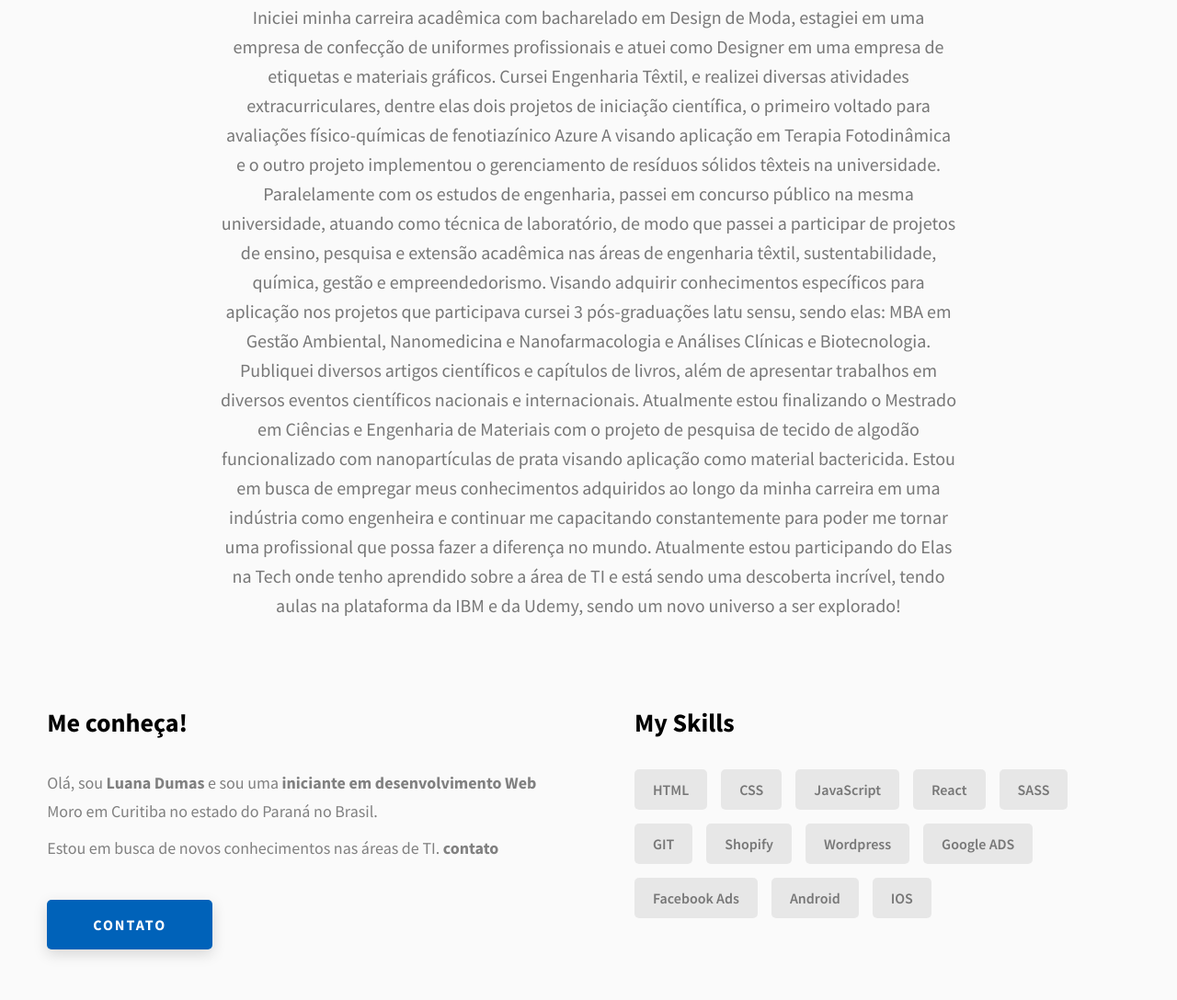
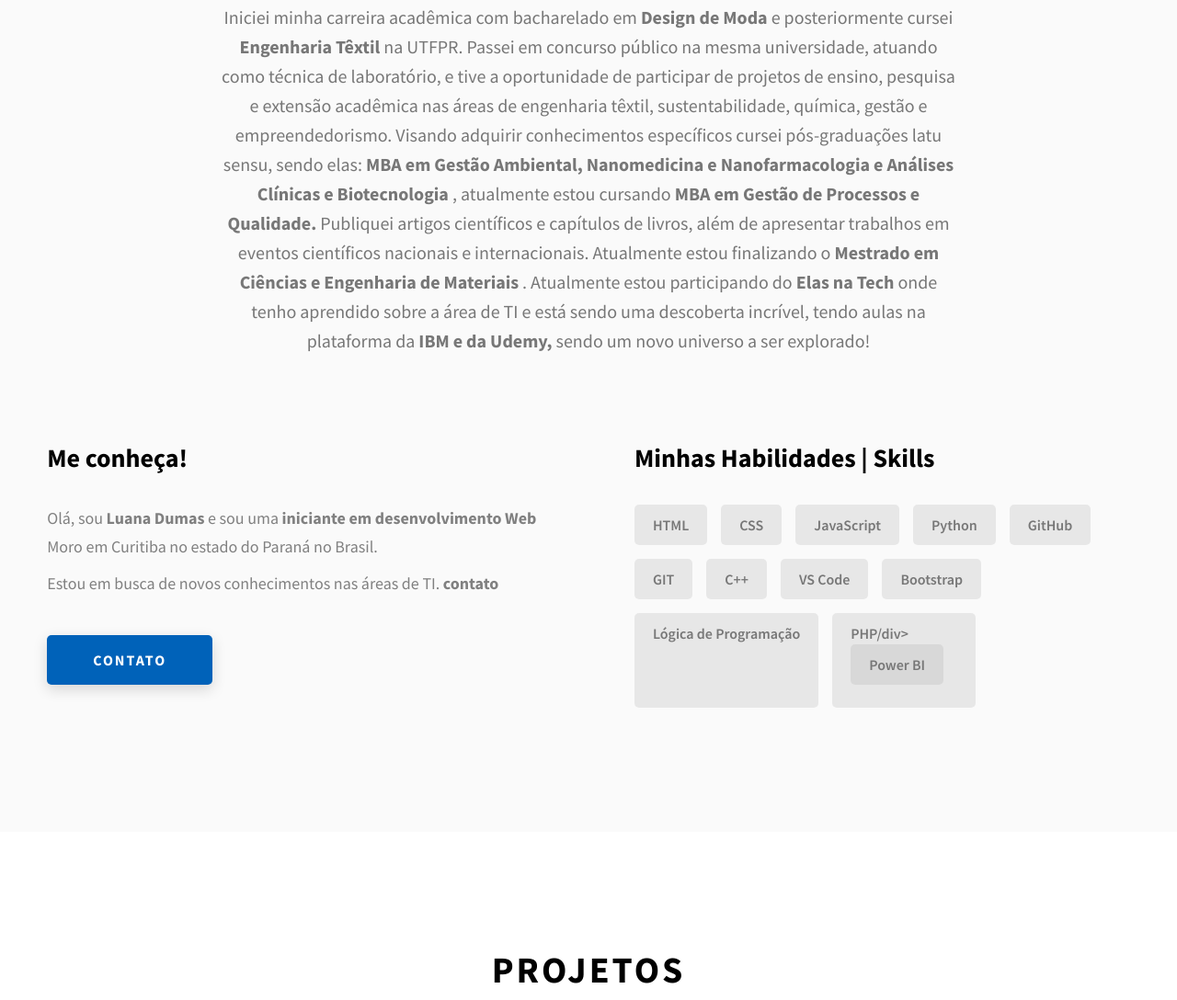
Before and after one commit to LuanaDumas/Portfolio, a website: page index.html in a window 1280 px wide. Shown: the part 1012-2100 px from the top of the page at 92% size. Drawn offline with Linux system fonts and the light colour scheme.

Commit message:
Update index.html

```diff
--- a/index.html
+++ b/index.html
@@ -153,13 +153,11 @@
         <h2 class="heading heading-sec heading-sec__mb-med">
           <span class="heading-sec__main">Sobre mim</span>
           <span class="heading-sec__sub">
-            Iniciei minha carreira acadêmica com bacharelado em Design de Moda, estagiei em uma empresa de confecção de uniformes profissionais e atuei como Designer em uma empresa de etiquetas e materiais gráficos.
-Cursei Engenharia Têxtil, e realizei diversas atividades extracurriculares, dentre elas dois projetos de iniciação científica, o primeiro voltado para avaliações físico-químicas de fenotiazínico Azure A visando aplicação em Terapia Fotodinâmica e o outro projeto implementou o gerenciamento de resíduos sólidos têxteis na universidade.
-Paralelamente com os estudos de engenharia, passei em concurso público na mesma universidade, atuando como técnica de laboratório, de modo que passei a participar de projetos de ensino, pesquisa e extensão acadêmica nas áreas de engenharia têxtil, sustentabilidade, química, gestão e empreendedorismo.
-Visando adquirir conhecimentos específicos para aplicação nos projetos que participava cursei 3 pós-graduações latu sensu, sendo elas: MBA em Gestão Ambiental, Nanomedicina e Nanofarmacologia e Análises Clínicas e Biotecnologia. Publiquei diversos artigos científicos e capítulos de livros, além de apresentar trabalhos em diversos eventos científicos nacionais e internacionais.
-Atualmente estou finalizando o Mestrado em Ciências e Engenharia de Materiais com o projeto de pesquisa de tecido de algodão funcionalizado com nanopartículas de prata visando aplicação como material bactericida.
-Estou em busca de empregar meus conhecimentos adquiridos ao longo da minha carreira em uma indústria como engenheira e continuar me capacitando constantemente para poder me tornar uma profissional que possa fazer a diferença no mundo.
-            Atualmente estou participando do Elas na Tech onde tenho aprendido sobre a área de TI e está sendo uma descoberta incrível, tendo aulas na plataforma da IBM e da Udemy, sendo um novo universo a ser explorado!
+            Iniciei minha carreira acadêmica com bacharelado em <strong> Design de Moda </strong> e posteriormente cursei <strong> Engenharia Têxtil </strong> na UTFPR. Passei em concurso público na mesma universidade, atuando como técnica de laboratório, e tive a oportunidade de participar de projetos de ensino, pesquisa e extensão acadêmica nas áreas de engenharia têxtil, sustentabilidade, química, gestão e empreendedorismo.
+Visando adquirir conhecimentos específicos cursei pós-graduações latu sensu, sendo elas: <strong> MBA em Gestão Ambiental, Nanomedicina e Nanofarmacologia e Análises Clínicas e Biotecnologia </strong>, atualmente estou cursando <strong> MBA em Gestão de Processos e Qualidade.</strong>
+            Publiquei artigos científicos e capítulos de livros, além de apresentar trabalhos em eventos científicos nacionais e internacionais.
+Atualmente estou finalizando o <strong> Mestrado em Ciências e Engenharia de Materiais </strong>.
+            Atualmente estou participando do <strong> Elas na Tech </strong> onde tenho aprendido sobre a área de TI e está sendo uma descoberta incrível, tendo aulas na plataforma da <strong> IBM e da Udemy,</strong> sendo um novo universo a ser explorado!
           </span>
         </h2>
         <div class="about__content">
@@ -180,20 +178,20 @@ Estou em busca de empregar meus conhecimentos adquiridos ao longo da minha carre
             >
           </div>
           <div class="about__content-skills">
-            <h3 class="about__content-title">My Skills</h3>
+            <h3 class="about__content-title">Minhas Habilidades | Skills</h3>
             <div class="skills">
               <div class="skills__skill">HTML</div>
               <div class="skills__skill">CSS</div>
               <div class="skills__skill">JavaScript</div>
-              <div class="skills__skill">React</div>
-              <div class="skills__skill">SASS</div>
+              <div class="skills__skill">Python</div>
+              <div class="skills__skill">GitHub</div>
               <div class="skills__skill">GIT</div>
-              <div class="skills__skill">Shopify</div>
-              <div class="skills__skill">Wordpress</div>
-              <div class="skills__skill">Google ADS</div>
-              <div class="skills__skill">Facebook Ads</div>
-              <div class="skills__skill">Android</div>
-              <div class="skills__skill">IOS</div>
+              <div class="skills__skill">C++</div>
+              <div class="skills__skill">VS Code</div>
+              <div class="skills__skill">Bootstrap</div>
+              <div class="skills__skill">Lógica de Programação</div>
+              <div class="skills__skill">PHP/div>
+              <div class="skills__skill">Power BI</div>
             </div>
           </div>
         </div>
```
